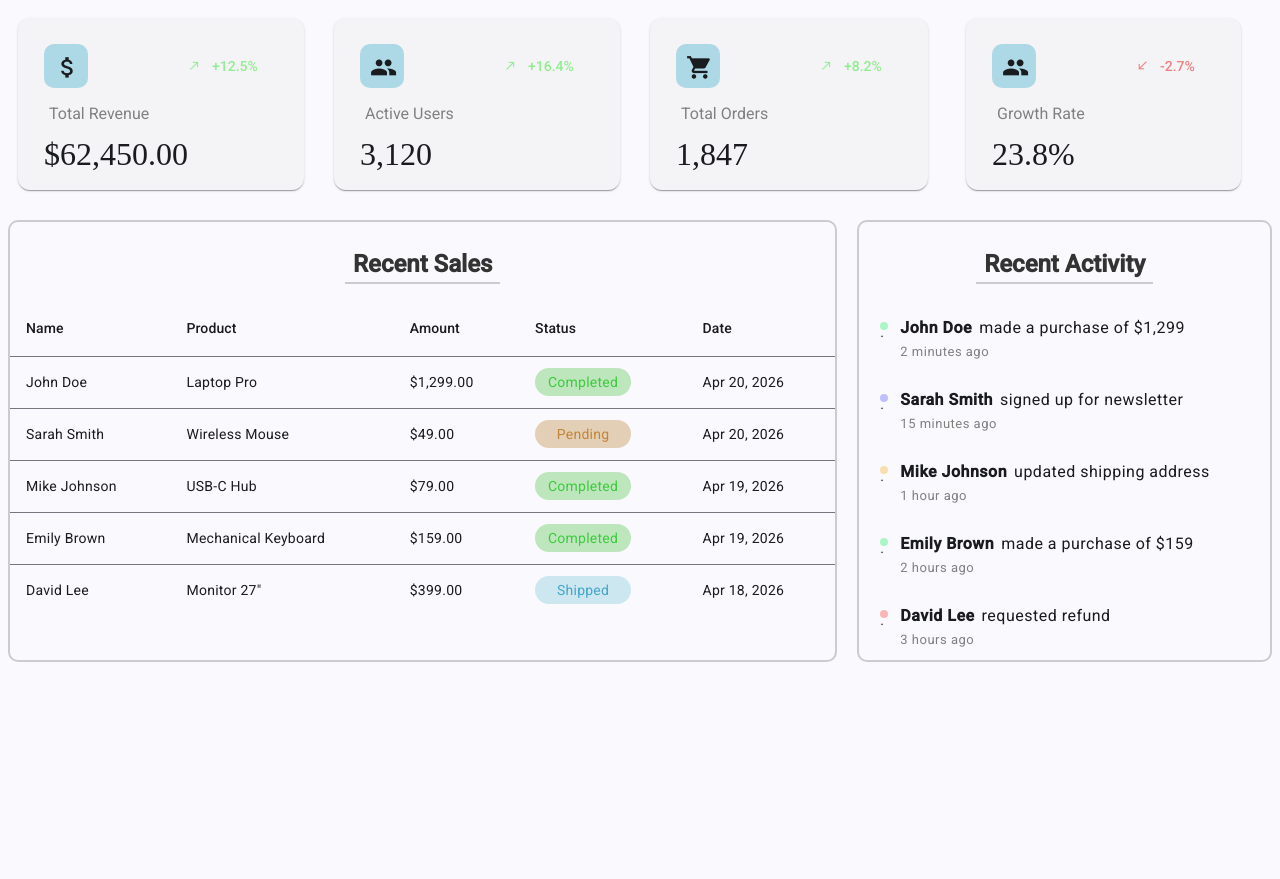
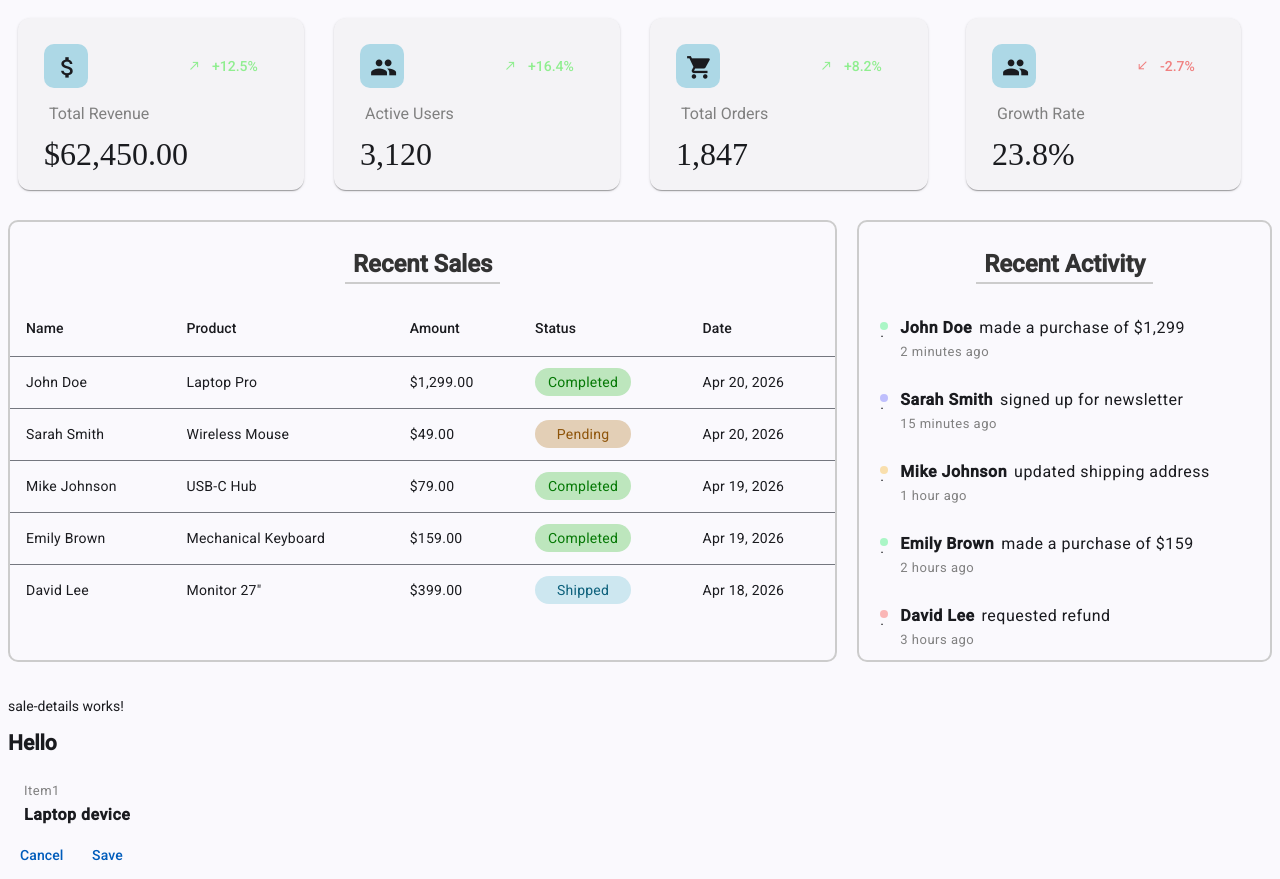
Before and after one commit to ChaitiDutta/dashboard-UI-system, an Angular app: page / in a window 1280 px wide. Before the commit the page ends 808 px from the top, so only its background shows below. Built offline with nearby package versions, Linux system fonts and the light colour scheme.

Commit message:
sale details modal design started

```diff
--- a/src/app/features/dashboard/component/dashboard/dashboard.html
+++ b/src/app/features/dashboard/component/dashboard/dashboard.html
@@ -27,5 +27,5 @@
      }
         </div>
     </div>
-
+<app-sale-details></app-sale-details>
 </div>
--- a/src/app/features/dashboard/component/dashboard/dashboard.ts
+++ b/src/app/features/dashboard/component/dashboard/dashboard.ts
@@ -7,10 +7,11 @@ import { ActivityList, Table_Model } from '../../../../shared/models/table.model
 import { CommonModule } from '@angular/common';
 import { BreakpointObserver, Breakpoints } from '@angular/cdk/layout';
 import { ActivityTable } from '../../../../shared/components/activity-table/activity-table';
+import { SaleDetails } from '../../../../shared/components/sale-details/sale-details';
 
 @Component({
   selector: 'app-dashboard',
-  imports: [Card, Table, CommonModule,ActivityTable],
+  imports: [Card, Table, CommonModule,ActivityTable, SaleDetails],
   templateUrl: './dashboard.html',
   styleUrl: './dashboard.css',
 })
--- /dev/null
+++ b/src/app/shared/components/sale-details/sale-details.css
@@ -0,0 +1,6 @@
+.title{
+     padding: 0;
+    margin: 0;
+    font-size: small;
+    color: grey;
+}
--- /dev/null
+++ b/src/app/shared/components/sale-details/sale-details.html
@@ -0,0 +1,14 @@
+<p>sale-details works!</p>
+<h2 mat-dialog-title>Hello</h2>
+<mat-dialog-content>
+    <mat-list>
+        <mat-list-item>
+            <p class="title">Item1</p>
+            <strong>Laptop device</strong>
+        </mat-list-item>
+    </mat-list>
+</mat-dialog-content>
+<mat-dialog-actions align="end">
+    <button mat-button mat-dialog-close>Cancel</button>
+     <button mat-button>Save</button>
+</mat-dialog-actions>
--- a/src/app/shared/components/table/table.css
+++ b/src/app/shared/components/table/table.css
@@ -8,15 +8,15 @@
   min-width: 80px;
 }
 .green{
-    color: rgb(61, 202, 61);
+    color: rgb(5, 120, 5);
     background-color: rgb(189, 230, 189);
 }
 .yellow{
-    color: rgb(194, 133, 54);
+    color: rgb(142, 84, 9);
     background-color: rgb(227, 207, 182);
 }
 .blue{
-    color: rgb(67, 166, 199);
+    color: rgb(12, 96, 123);
     background-color: rgb(205, 231, 240);
 }
 .custom-table {
```
Also changed, not shown: src/app/shared/components/sale-details/sale-details.ts (added, +12 -0 lines), 1 other file (tests, documents, lock files or other folders).
